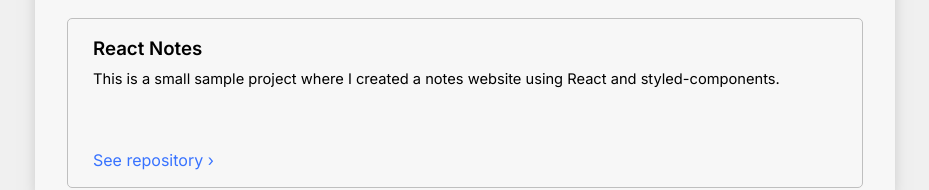
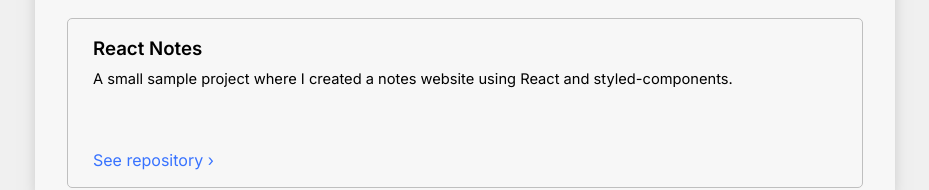
Before and after one commit to bitterteriyaki/portfolio, a Next.js app: page / in a window 1280 px wide. Shown: the part 1256-1446 px from the top of the page, without its empty margins (175-1104 px from the left). Built offline with nearby package versions, Linux system fonts and the light colour scheme.

Commit message:
Change project item description

```diff
--- a/components/Showcase.tsx
+++ b/components/Showcase.tsx
@@ -41,7 +41,7 @@
           A simple library to make terminal logs more beautiful and readable.
         </Item>
         <Item title='React Notes' repository='react-notes'>
-          This is a small sample project where I created a notes website using
+          A small sample project where I created a notes website using
           React and styled-components.
         </Item>
       </div>
```
